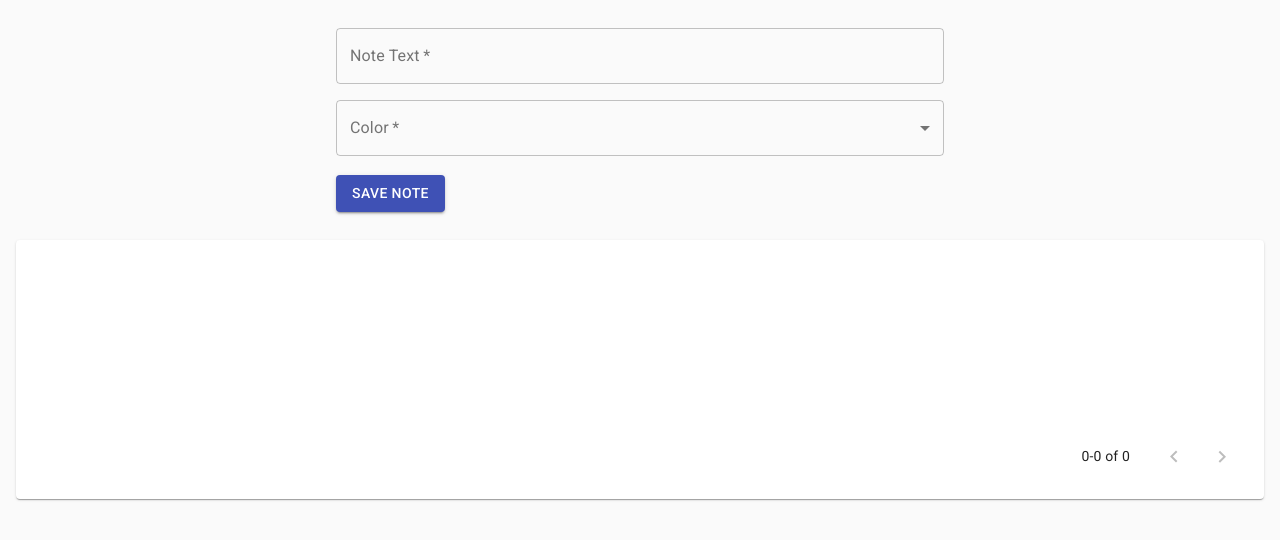
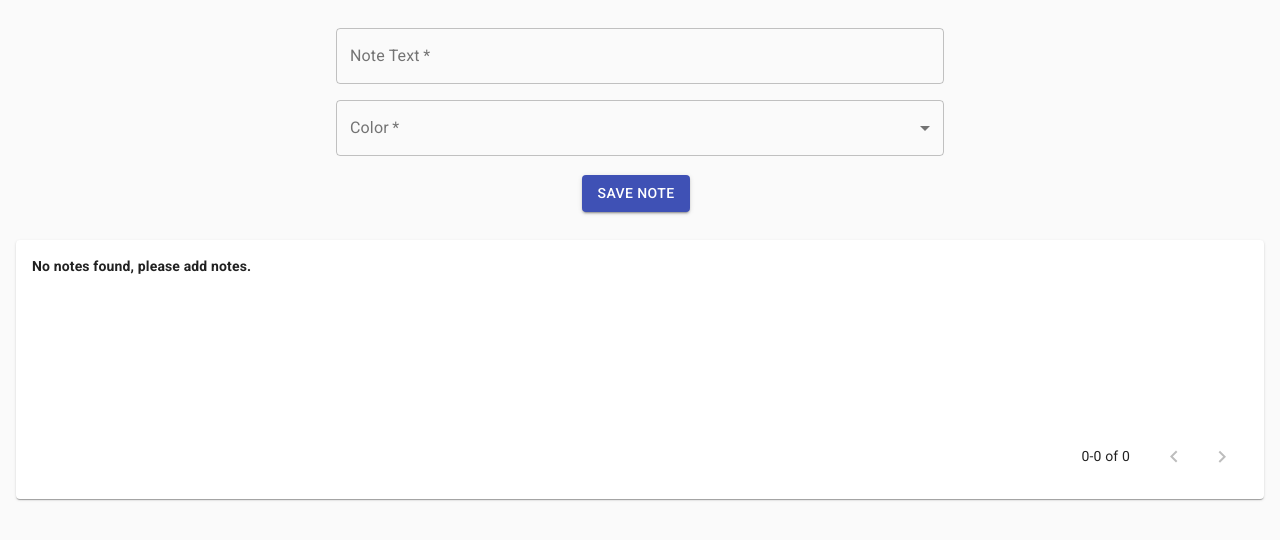
Before and after one commit to lt-coder/shortpoint-test-task, a React (Create React App) app: page / in a window 1280 px wide. Shown: the top 540 px of the page. Built offline with nearby package versions, Linux system fonts and the light colour scheme.

Commit message:
Center submit button

```diff
--- a/src/containers/Notes/components/AddNoteForm/index.js
+++ b/src/containers/Notes/components/AddNoteForm/index.js
@@ -20,6 +20,10 @@ const useStyles = makeStyles(theme => ({
     display: 'table',
     margin: '20px auto',
   },
+  submitBtn: {
+    display: 'flex',
+    justifyContent: 'center',
+  }
 }));
 
 const inputFields = [
@@ -76,7 +80,7 @@ const AddNoteForm = ({ noteToBeEdited, onSubmit, cancelNoteEditing }) => {
                 onChange={event => dispatch({ type: 'color', data: event.target.value })}
               />
             </Grid>
-            <Grid item xs={12}>
+            <Grid item xs={12} className={classes.submitBtn}>
               <CustomButton title="Save Note" onClick={handleOnSubmit} />
               {
                 noteToBeEdited && (
--- a/src/containers/Notes/components/NoteList/index.js
+++ b/src/containers/Notes/components/NoteList/index.js
@@ -42,7 +42,9 @@ const NotesList = ({ notes, startNoteEditing, deleteNote }) => {
         <CustomPaper>
           <Grid className={classes.inputs} container spacing={0}>
             {
-              emptyRows === 6 && <div className={classes.empty}> </div>
+              emptyRows === 6 && <div className={classes.empty}>
+                <b> No notes found, please add notes.</b>
+              </div>
             }
             {notes
               .slice(page * rowsPerPage, page * rowsPerPage + rowsPerPage)
@@ -54,10 +56,6 @@ const NotesList = ({ notes, startNoteEditing, deleteNote }) => {
                   deleteNote={() => deleteNote([note.id])}
                 />
               ))}
-              {/* {emptyRows > 0 && (
-
-            )} */}
-
           </Grid>
           <TablePagination
             component="div"
```
